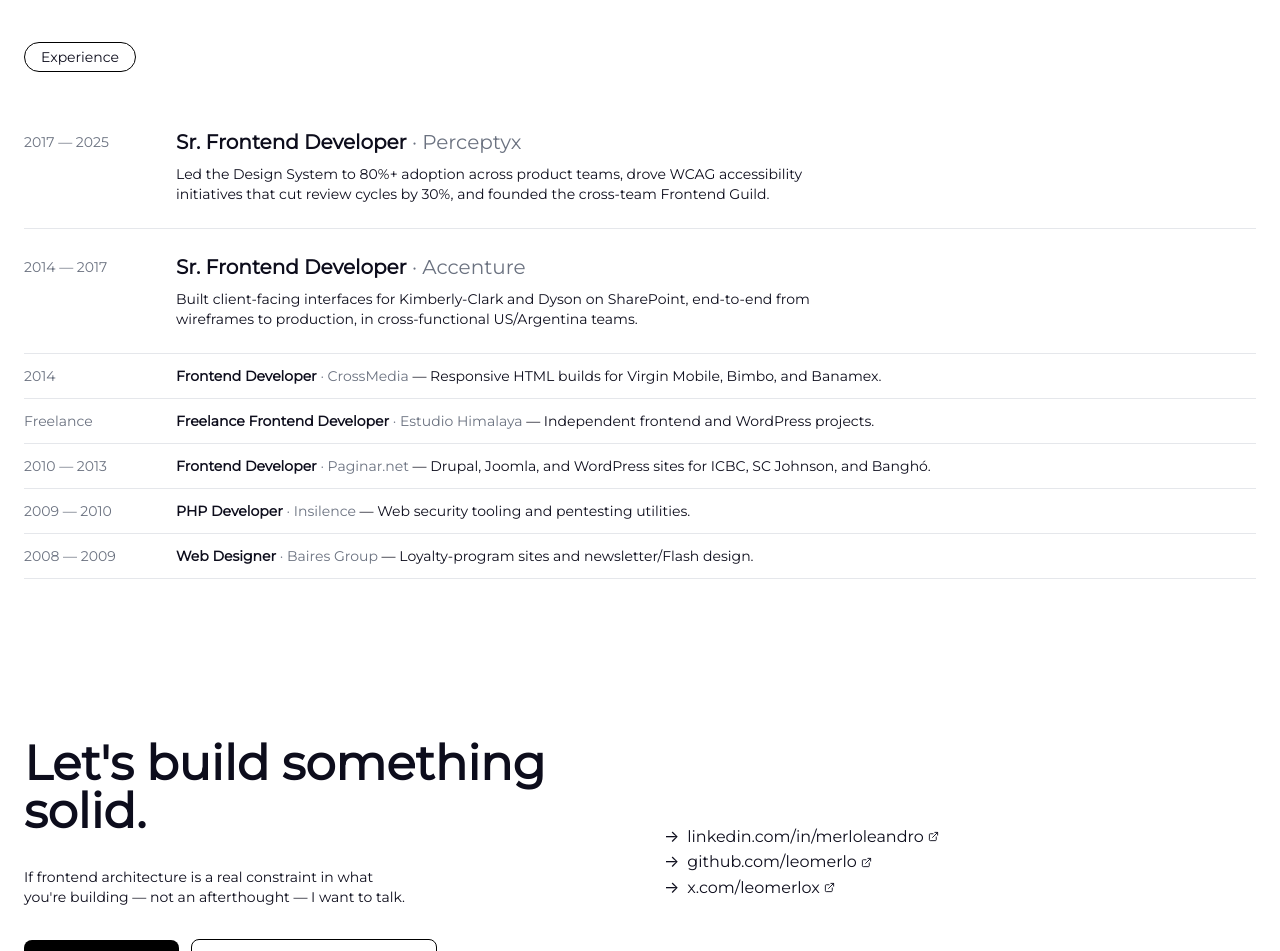
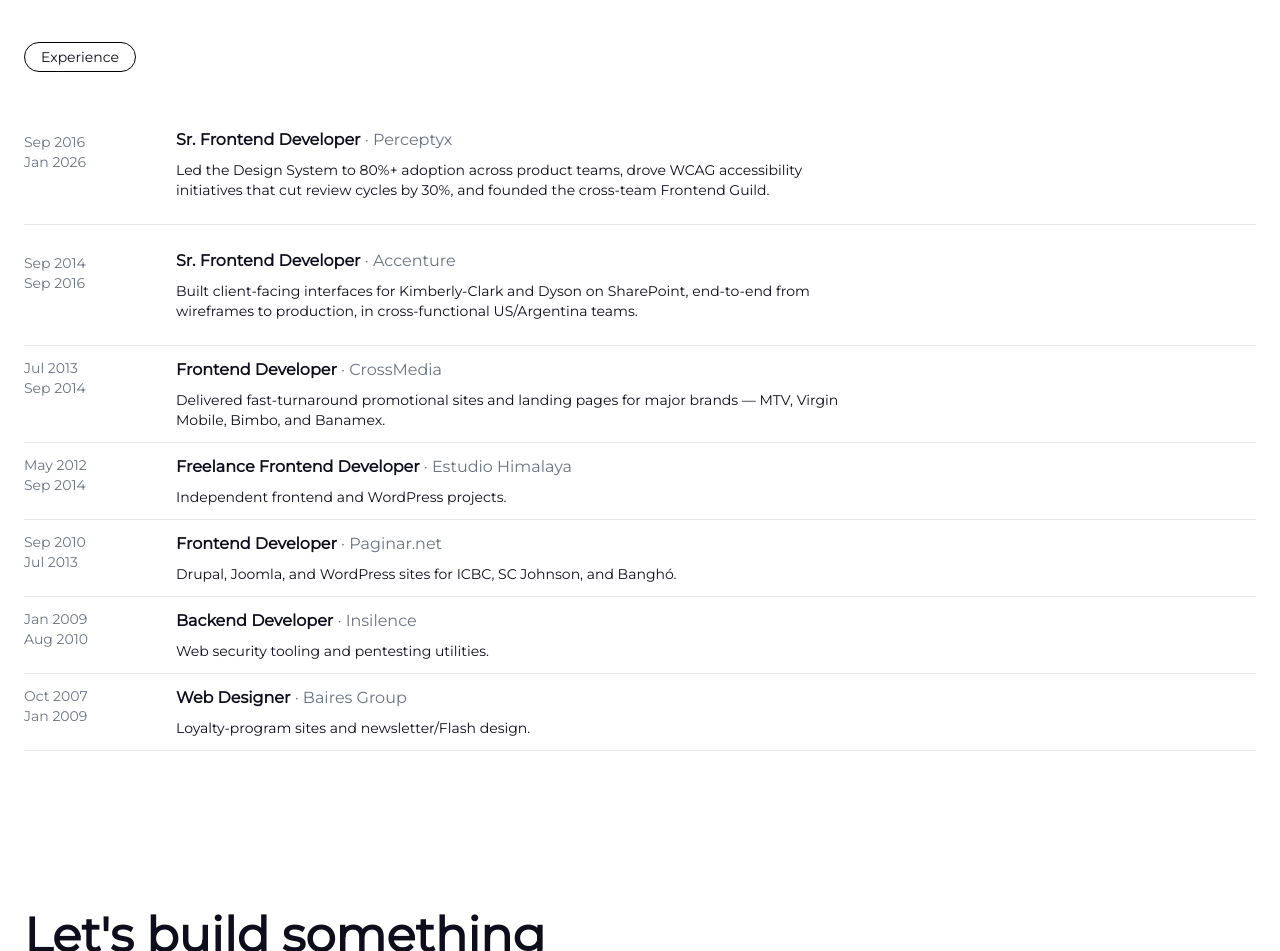
Before and after one commit to leomerlo/portfolio, an Astro site: page / in a window 1280 px wide. Shown: the part 2160-3111 px from the top of the page. Built offline with nearby package versions, Linux system fonts and the light colour scheme; Astro itself is replaced by a stand-in of ours.

Commit message:
Update experience dates with months and unify formatting
Add precise month/year ranges to work history, refresh CrossMedia
summary with client/tone updates, and normalize the recent and
earlier experience lists to the same title/company/description layout.

```diff
--- a/src/i18n/ui.ts
+++ b/src/i18n/ui.ts
@@ -31,7 +31,7 @@
     'work.experience.heading': 'Experience',
     'experience1.summary': 'Led the Design System to 80%+ adoption across product teams, drove WCAG accessibility initiatives that cut review cycles by 30%, and founded the cross-team Frontend Guild.',
     'experience2.summary': 'Built client-facing interfaces for Kimberly-Clark and Dyson on SharePoint, end-to-end from wireframes to production, in cross-functional US/Argentina teams.',
-    'experience3.summary': 'Responsive HTML builds for Virgin Mobile, Bimbo, and Banamex.',
+    'experience3.summary': 'Delivered fast-turnaround promotional sites and landing pages for major brands — MTV, Virgin Mobile, Bimbo, and Banamex.',
     'experience4.summary': 'Independent frontend and WordPress projects.',
     'experience5.summary': 'Drupal, Joomla, and WordPress sites for ICBC, SC Johnson, and Banghó.',
     'experience6.summary': 'Web security tooling and pentesting utilities.',
@@ -168,7 +168,7 @@
     'work.experience.heading': 'Experiencia',
     'experience1.summary': 'Lideré el Design System hasta el 80%+ de adopción entre equipos de producto, impulsé iniciativas de accesibilidad (WCAG) que redujeron los ciclos de revisión en un 30%, y fundé el Frontend Guild entre equipos.',
     'experience2.summary': 'Desarrollé interfaces client-facing para Kimberly-Clark y Dyson sobre SharePoint, end-to-end desde wireframes hasta producción, en equipos cross-funcionales US/Argentina.',
-    'experience3.summary': 'Maquetado HTML responsive para Virgin Mobile, Bimbo y Banamex.',
+    'experience3.summary': 'Entregué sitios promocionales y landings con tiempos ajustados para marcas de peso — MTV, Virgin Mobile, Bimbo y Banamex.',
     'experience4.summary': 'Proyectos independientes de frontend y WordPress.',
     'experience5.summary': 'Sitios en Drupal, Joomla y WordPress para ICBC, SC Johnson y Banghó.',
     'experience6.summary': 'Herramientas de seguridad web y utilidades de pentesting.',
--- a/src/pages/index.astro
+++ b/src/pages/index.astro
@@ -11,14 +11,14 @@
     i18nKey: 'experience1',
     company: 'Perceptyx',
     role: 'Sr. Frontend Developer',
-    period: '2017 — 2025',
+    period: 'Sep 2016 — Jan 2026',
     summary: 'Led the Design System to 80%+ adoption across product teams, drove WCAG accessibility initiatives that cut review cycles by 30%, and founded the cross-team Frontend Guild.',
   },
   {
     i18nKey: 'experience2',
     company: 'Accenture',
     role: 'Sr. Frontend Developer',
-    period: '2014 — 2017',
+    period: 'Sep 2014 — Sep 2016',
     summary: 'Built client-facing interfaces for Kimberly-Clark and Dyson on SharePoint, end-to-end from wireframes to production, in cross-functional US/Argentina teams.',
   },
 ];
@@ -28,35 +28,35 @@
     i18nKey: 'experience3',
     company: 'CrossMedia',
     role: 'Frontend Developer',
-    period: '2014',
+    period: 'Jul 2013 — Sep 2014',
     summary: 'Responsive HTML builds for Virgin Mobile, Bimbo, and Banamex.',
   },
   {
     i18nKey: 'experience4',
     company: 'Estudio Himalaya',
     role: 'Freelance Frontend Developer',
-    period: 'Freelance',
+    period: 'May 2012 — Sep 2014',
     summary: 'Independent frontend and WordPress projects.',
   },
   {
     i18nKey: 'experience5',
     company: 'Paginar.net',
     role: 'Frontend Developer',
-    period: '2010 — 2013',
+    period: 'Sep 2010 — Jul 2013',
     summary: 'Drupal, Joomla, and WordPress sites for ICBC, SC Johnson, and Banghó.',
   },
   {
     i18nKey: 'experience6',
     company: 'Insilence',
-    role: 'PHP Developer',
-    period: '2009 — 2010',
+    role: 'Backend Developer',
+    period: 'Jan 2009 — Aug 2010',
     summary: 'Web security tooling and pentesting utilities.',
   },
   {
     i18nKey: 'experience7',
     company: 'Baires Group',
     role: 'Web Designer',
-    period: '2008 — 2009',
+    period: 'Oct 2007 — Jan 2009',
     summary: 'Loyalty-program sites and newsletter/Flash design.',
   },
 ];
@@ -213,9 +213,11 @@
           <ul class="flex flex-col" aria-label="Work experience">
             {experience.map((e) => (
               <li class="grid grid-cols-1 md:grid-cols-[8rem_1fr] gap-1 md:gap-6 py-6 border-b border-gray-200 w-full">
-                <div class="text-sm text-gray-500 md:pt-1">{e.period}</div>
+                <div class="text-sm text-gray-500 md:pt-1 flex flex-col">
+                  {e.period.split(' — ').map((part) => <span>{part}</span>)}
+                </div>
                 <div class="flex flex-col gap-2 w-full">
-                  <p class="text-xl font-bold">
+                  <p class="text-base font-bold">
                     {e.role} <span class="font-normal text-gray-500">· {e.company}</span>
                   </p>
                   <p class="text-sm max-w-2xl" data-i18n={`${e.i18nKey}.summary`}>{e.summary}</p>
@@ -223,13 +225,16 @@
               </li>
             ))}
             {earlierExperience.map((e) => (
-              <li class="grid grid-cols-1 md:grid-cols-[8rem_1fr] gap-1 md:gap-6 py-4 md:py-3 border-b border-gray-200 text-sm items-baseline w-full">
-                <div class="text-gray-500">{e.period}</div>
-                <p>
-                  <span class="font-bold">{e.role}</span> <span class="text-gray-500">· {e.company}</span>
-                  {' — '}
-                  <span data-i18n={`${e.i18nKey}.summary`}>{e.summary}</span>
-                </p>
+              <li class="grid grid-cols-1 md:grid-cols-[8rem_1fr] gap-1 md:gap-6 py-4 md:py-3 border-b border-gray-200 text-sm w-full">
+                <div class="text-gray-500 flex flex-col">
+                  {e.period.split(' — ').map((part) => <span>{part}</span>)}
+                </div>
+                <div class="flex flex-col gap-2 w-full">
+                  <p class="text-base font-bold">
+                    {e.role} <span class="font-normal text-gray-500">· {e.company}</span>
+                  </p>
+                  <p class="text-sm max-w-2xl" data-i18n={`${e.i18nKey}.summary`}>{e.summary}</p>
+                </div>
               </li>
             ))}
           </ul>
```
